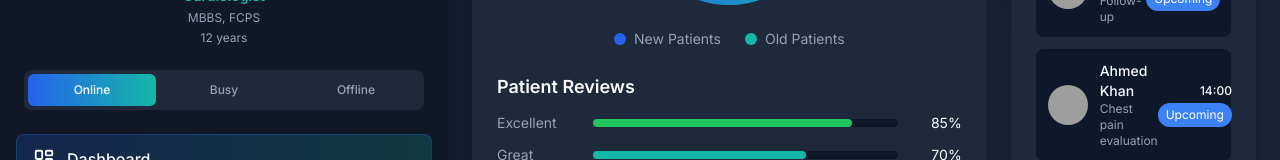
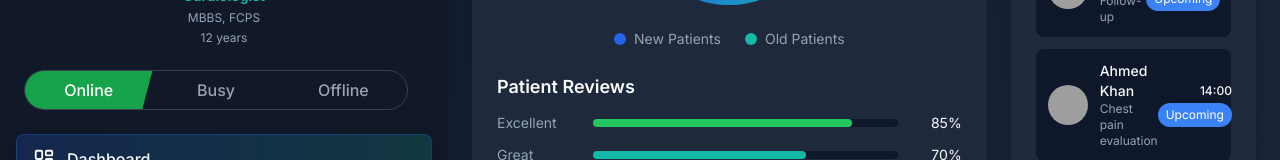
Before and after one commit to arshiumair/apex-care, a React (Vite) app: page /doctor-dashboard in a window 1280 px wide. Shown: the part 589-749 px from the top of the page. Built offline with nearby package versions, Linux system fonts and the light colour scheme; grey boxes are pictures that could not be loaded.

Commit message:
style: fix availability toggle spacing

```diff
--- a/src/pages/DoctorDashboard.jsx
+++ b/src/pages/DoctorDashboard.jsx
@@ -273,20 +273,48 @@ const DoctorDashboard = () => {
                   transition={{ duration: 0.3, delay: 0.1 }}
                   className="mt-6"
                 >
-                  <div className="flex space-x-1 bg-[#1E293B] rounded-lg p-1">
-                    {['online', 'busy', 'offline'].map((status) => (
-                      <button
-                        key={status}
-                        onClick={() => handleAvailabilityToggle(status)}
-                        className={`flex-1 px-3 py-2 rounded-md text-xs font-medium transition-all duration-300 ${
-                          availabilityStatus === status
-                            ? 'bg-gradient-to-r from-[#2563EB] to-[#14B8A6] text-white'
-                            : 'text-[#94A3B8] hover:text-[#F8FAFC]'
-                        }`}
-                      >
-                        {status.charAt(0).toUpperCase() + status.slice(1)}
-                      </button>
-                    ))}
+                  <div className="flex h-10 w-full sm:w-96 border border-gray-700 rounded-full overflow-hidden bg-transparent gap-0">
+                    <button
+                      onClick={() => handleAvailabilityToggle('online')}
+                      className={`w-1/3 flex items-center justify-center text-sm sm:text-base font-medium transition-all duration-300 ease-in-out ${
+                        availabilityStatus === 'online'
+                          ? 'bg-green-600 text-white shadow-[0_0_8px_#22c55e]'
+                          : 'text-gray-400 hover:bg-gray-800'
+                      } rounded-l-full`}
+                      style={{
+                        clipPath: 'polygon(0% 0%, 100% 0%, calc(100% - 10px) 100%, 0% 100%)'
+                      }}
+                    >
+                      Online
+                    </button>
+
+                    <button
+                      onClick={() => handleAvailabilityToggle('busy')}
+                      className={`w-1/3 flex items-center justify-center text-sm sm:text-base font-medium transition-all duration-300 ease-in-out ${
+                        availabilityStatus === 'busy'
+                          ? 'bg-blue-600 text-white shadow-[0_0_8px_#2563eb]'
+                          : 'text-gray-400 hover:bg-gray-800'
+                      }`}
+                      style={{
+                        transform: 'skewX(-15deg)'
+                      }}
+                    >
+                      <span style={{ transform: 'skewX(15deg)' }}>Busy</span>
+                    </button>
+
+                    <button
+                      onClick={() => handleAvailabilityToggle('offline')}
+                      className={`w-1/3 flex items-center justify-center text-sm sm:text-base font-medium transition-all duration-300 ease-in-out ${
+                        availabilityStatus === 'offline'
+                          ? 'bg-red-600 text-white shadow-[0_0_8px_#dc2626]'
+                          : 'text-gray-400 hover:bg-gray-800'
+                      } rounded-r-full`}
+                      style={{
+                        clipPath: 'polygon(10px 0%, 100% 0%, 100% 100%, 0% 100%)'
+                      }}
+                    >
+                      Offline
+                    </button>
                   </div>
                 </motion.div>
               )}
```
